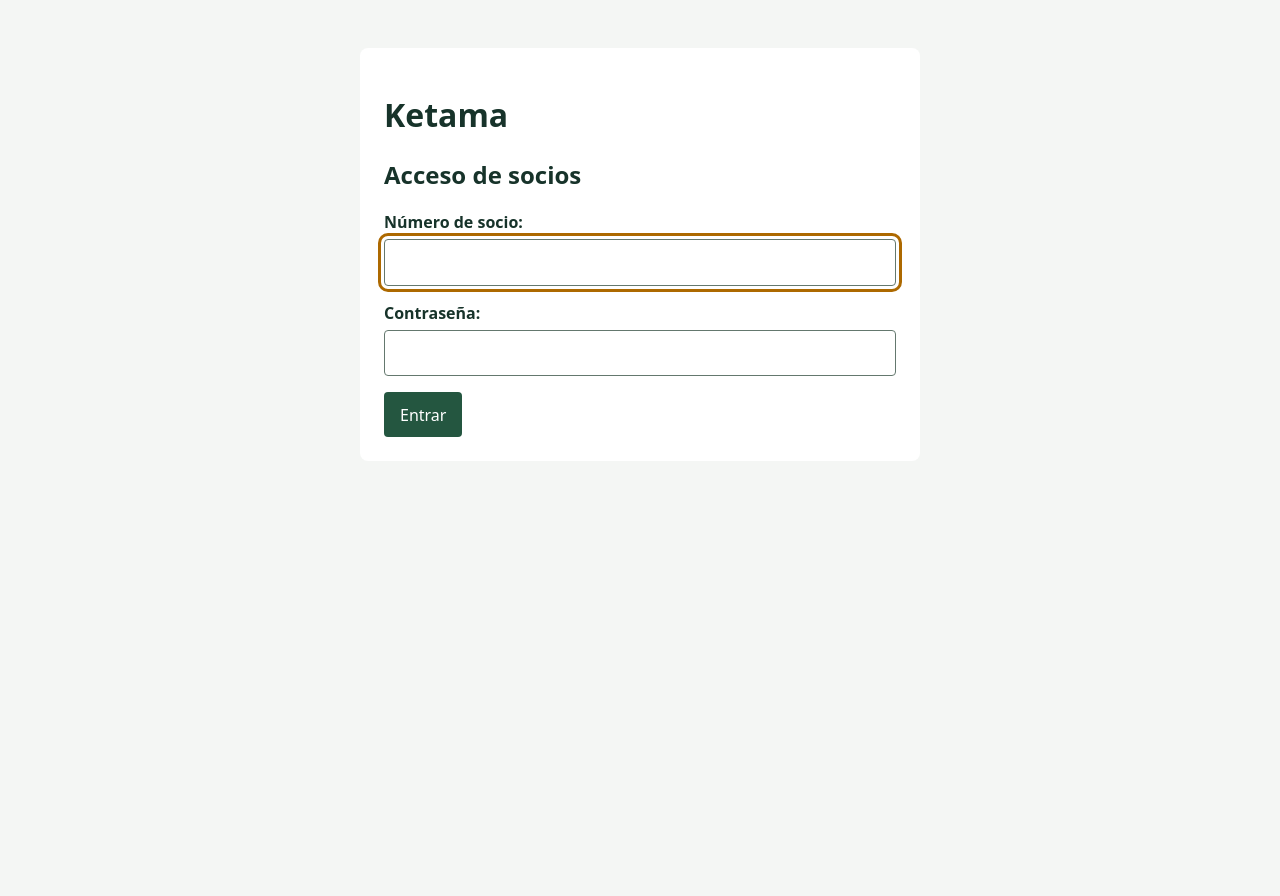
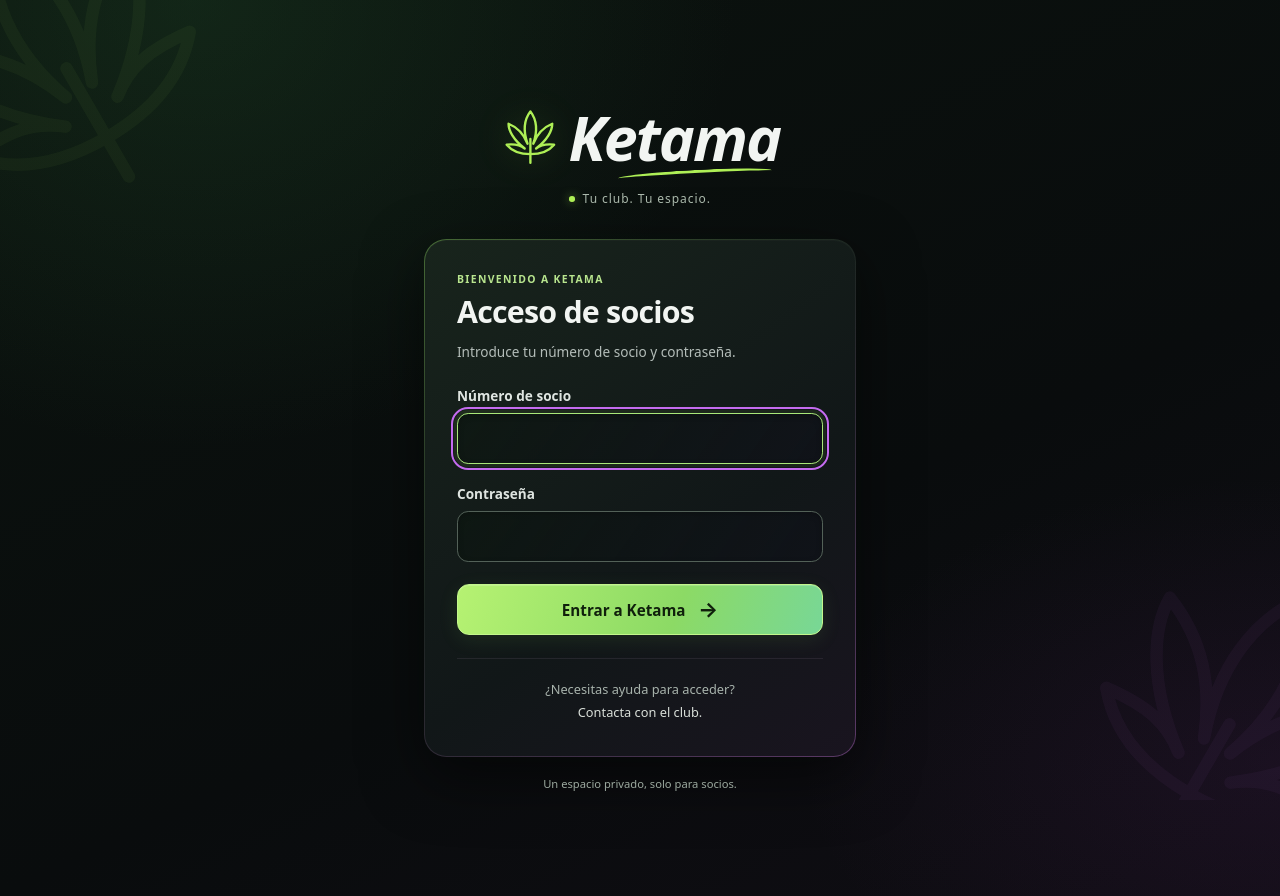
Before and after one commit to Jaume-Palau/Ketama, a Django app: page /acceso/ in a window 1280 px wide. Before the commit the page ends 437 px from the top, so only its background shows below. Run offline with Django 5.2, Linux system fonts and the light colour scheme; parts of the project's set-up code (start-up, migrations or seed data) failed here and were passed over.

Commit message:
style: redisenar login de socios con estetica dark neon

```diff
--- /dev/null
+++ b/static/css/login.css
@@ -0,0 +1,69 @@
+/* Estilos exclusivos del login; catálogo, ficha y demás pantallas no los cargan. */
+:root { color-scheme: dark; background: #080c0a; }
+.login-page {
+    --login-verde: #aeef56;
+    --login-lila: #c46bef;
+    position: relative;
+    isolation: isolate;
+    display: grid;
+    place-items: center;
+    min-height: 100vh;
+    min-height: 100svh;
+    margin: 0;
+    padding: 2rem 1.1rem;
+    color: #f2f5f2;
+    background: radial-gradient(ellipse at 15% 0, #2556304a, transparent 34rem),
+                radial-gradient(ellipse at 100% 85%, #5825692a, transparent 30rem),
+                linear-gradient(155deg, #0b130e, #090c0d 60%, #100d14);
+    font-family: system-ui, -apple-system, BlinkMacSystemFont, "Segoe UI", sans-serif;
+    -webkit-font-smoothing: antialiased;
+}
+.login-page *, .login-page *::before, .login-page *::after { box-sizing: border-box; }
+.login-page .catalogo-iconos { position: absolute; width: 0; height: 0; overflow: hidden; }
+.login-ambiente { position: fixed; inset: 0; z-index: -1; overflow: hidden; pointer-events: none; }
+.login-hoja { position: absolute; width: 20rem; height: 20rem; fill: none; opacity: .045; }
+.login-hoja-verde { top: -6rem; left: -6rem; color: var(--login-verde); transform: rotate(-30deg); }
+.login-hoja-lila { bottom: -5rem; right: -7rem; color: var(--login-lila); transform: rotate(30deg); }
+.login-page .login-main { position: relative; width: 100%; max-width: 27rem; margin: 0 auto; padding: 0; background: transparent; border-radius: 0; }
+.login-identidad { display: flex; flex-direction: column; align-items: center; margin-bottom: 1.7rem; }
+.login-marca { position: relative; display: flex; align-items: center; gap: .5rem; font-size: clamp(2.8rem, 12vw, 3.8rem); font-weight: 850; font-style: italic; line-height: 1.15; letter-spacing: -.12rem; }
+.login-marca svg { width: 3.8rem; height: 4rem; color: var(--login-verde); filter: drop-shadow(0 0 17px #9fee4b30); }
+.login-marca::after { content: ""; position: absolute; left: 42%; right: 3%; bottom: -.35rem; height: .55rem; border-top: 3px solid var(--login-verde); border-radius: 50%; transform: rotate(-3deg); box-shadow: 0 -3px 12px -7px var(--login-verde); }
+.login-privado { display: flex; align-items: center; gap: .5rem; margin: 1.1rem 0 0; color: #abb9ac; font-size: .75rem; letter-spacing: .08em; }
+.login-privado > span { width: .35rem; height: .35rem; border-radius: 50%; background: var(--login-verde); box-shadow: 0 0 10px #aeef5680; }
+.login-panel { padding: 1.5rem 1.25rem; border: 1px solid transparent; border-radius: 1.4rem; background: linear-gradient(145deg, #18241c, #111718 60%, #19141f) padding-box, linear-gradient(140deg, #7fbd5b80, #52685945 42%, #aa65bd80) border-box; box-shadow: 0 20px 60px #0008, 0 0 40px #92e65706, inset 0 1px 0 #ffffff05; }
+.login-panel-cabecera { margin-bottom: 1.5rem; }
+.login-panel-cabecera .login-etiqueta { margin: 0 0 .5rem; color: #b8e58e; font-size: .65rem; font-weight: 650; text-transform: uppercase; letter-spacing: .13em; }
+.login-panel-cabecera h1 { margin: 0; font-size: clamp(1.55rem, 6vw, 1.9rem); line-height: 1.2; letter-spacing: -.05rem; }
+.login-panel-cabecera > p:last-child { margin: .6rem 0 0; color: #b4bdb9; font-size: .85rem; line-height: 1.6; }
+.login-formulario { display: grid; gap: 1.2rem; }
+.login-campo label { display: block; margin-bottom: .5rem; color: #dfe5e1; font-size: .85rem; font-weight: 600; }
+.login-campo input { display: block; width: 100%; min-height: 3.2rem; padding: .8rem .9rem; border: 1px solid #536158; border-radius: .7rem; color: #f1f6f2; background: linear-gradient(125deg, #0c1610b0, #101319); box-shadow: inset 0 2px 6px #0003; font: inherit; font-size: 1rem; caret-color: var(--login-verde); transition: border-color .16s, box-shadow .16s; }
+.login-campo input:hover { border-color: #7b997a; }
+.login-campo input:focus { border-color: #a9e879; box-shadow: 0 0 0 3px #aeef5610, inset 0 2px 6px #0003; }
+.login-campo input[aria-invalid="true"] { border-color: #d78da6; }
+.login-campo input:-webkit-autofill { -webkit-text-fill-color: #f1f6f2; caret-color: var(--login-verde); box-shadow: inset 0 0 0 100px #101b14; }
+.login-page :focus-visible { outline: 2px solid var(--login-lila); outline-offset: 4px; }
+.login-page .login-entrar { display: flex; align-items: center; justify-content: center; gap: .8rem; width: 100%; min-height: 3.2rem; margin-top: .2rem; padding: .8rem 1rem; border: 1px solid #c3f68c; border-radius: .75rem; color: #10200c; background: linear-gradient(110deg, #b6f272, #8cda65 60%, #78d796); box-shadow: 0 5px 20px #8ae15c18, inset 0 1px 0 #ffffff30; font: inherit; font-size: .95rem; font-weight: 750; cursor: pointer; transition: box-shadow .16s, background .16s, transform .16s; }
+.login-entrar span { font-size: 1.3rem; line-height: 1; }
+.login-page .login-entrar:hover { background: linear-gradient(110deg, #c6fc8d, #9be477 60%, #8ce3a6); box-shadow: 0 5px 25px #8ae15c2b, inset 0 1px 0 #ffffff30; }
+.login-page .login-entrar:active { transform: translateY(1px); }
+.login-alerta { padding: .85rem .9rem; border: 1px solid #ad69827a; border-radius: .7rem; color: #f3cfda; background: linear-gradient(120deg, #48263366, #251c2a80); }
+.login-alerta > p { margin: 0 0 .35rem; font-size: .85rem; font-weight: 650; }
+.login-page .errorlist { margin: 0; padding: 0; list-style: none; color: #f4c0d3; font-size: .8rem; line-height: 1.6; overflow-wrap: anywhere; }
+.login-error-campo { margin-top: .4rem; }
+.login-ayuda-campo { color: #b4bdb9; margin: .4rem 0 0; font-size: .8rem; }
+.login-ayuda { margin: 1.4rem 0 0; padding-top: 1.2rem; border-top: 1px solid #9a80a123; color: #a8b3ac; font-size: .8rem; line-height: 1.8; text-align: center; }
+.login-ayuda > span { color: #d9dfd9; }
+.login-pie { margin: 1.2rem 0 0; text-align: center; color: #9ca99f; font-size: .7rem; line-height: 1.5; }
+.login-saltar { position: fixed; z-index: 5; top: .6rem; left: .6rem; padding: .7rem 1rem; border-radius: .5rem; background: var(--login-verde); color: #10200c; transform: translateY(-200%); }
+.login-saltar:focus { transform: translateY(0); }
+@media (min-width: 480px) {
+    .login-page { padding: 3rem 1.5rem; }
+    .login-panel { padding: 2rem; }
+    .login-identidad { margin-bottom: 2rem; }
+}
+@media (prefers-reduced-motion: reduce) {
+    .login-page input, .login-page .login-entrar { transition: none; }
+    .login-page .login-entrar:active { transform: none; }
+}
--- a/templates/socios/login.html
+++ b/templates/socios/login.html
@@ -1,11 +1,51 @@
 {% extends "base.html" %}
+{% load static %}
 {% block title %}Acceso de socios · Ketama{% endblock %}
+{% block extra_head %}<link rel="stylesheet" href="{% static 'css/login.css' %}">{% endblock %}
+{% block body_class %}login-page{% endblock %}
+{% block main_class %}login-main{% endblock %}
+{% block before_main %}
+{% include "geneticas/_iconos.html" %}
+<a class="login-saltar" href="#contenido">Saltar al formulario</a>
+<div class="login-ambiente" aria-hidden="true">
+    <svg class="login-hoja login-hoja-verde" focusable="false"><use href="#ketama-hoja"/></svg>
+    <svg class="login-hoja login-hoja-lila" focusable="false"><use href="#ketama-hoja"/></svg>
+</div>
+{% endblock %}
 {% block content %}
-<h1>Ketama</h1>
-<h2>Acceso de socios</h2>
-<form method="post">
-    {% csrf_token %}
-    {{ form.as_p }}
-    <button type="submit">Entrar</button>
-</form>
+<header class="login-identidad">
+    <div class="login-marca" aria-label="Ketama">
+        <svg aria-hidden="true" focusable="false"><use href="#ketama-hoja"/></svg>
+        <span>Ketama</span>
+    </div>
+    <p class="login-privado"><span aria-hidden="true"></span>Tu club. Tu espacio.</p>
+</header>
+
+<section class="login-panel" aria-labelledby="login-titulo">
+    <div class="login-panel-cabecera">
+        <p class="login-etiqueta">Bienvenido a Ketama</p>
+        <h1 id="login-titulo">Acceso de socios</h1>
+        <p>Introduce tu número de socio y contraseña.</p>
+    </div>
+    <form class="login-formulario" method="post">
+        {% csrf_token %}
+        {% if form.non_field_errors %}
+        <div class="login-alerta" role="alert">
+            <p>No hemos podido iniciar sesión</p>
+            {{ form.non_field_errors }}
+        </div>
+        {% endif %}
+        {% for campo in form %}
+        <div class="login-campo">
+            <label for="{{ campo.id_for_label }}">{{ campo.label }}</label>
+            {{ campo }}
+            {% if campo.help_text %}<p class="login-ayuda-campo" id="{{ campo.auto_id }}_helptext">{{ campo.help_text }}</p>{% endif %}
+            {% if campo.errors %}<div class="login-error-campo" role="alert">{{ campo.errors }}</div>{% endif %}
+        </div>
+        {% endfor %}
+        <button class="login-entrar" type="submit">Entrar a Ketama<span aria-hidden="true">→</span></button>
+    </form>
+    <p class="login-ayuda">¿Necesitas ayuda para acceder?<br><span>Contacta con el club.</span></p>
+</section>
+<p class="login-pie">Un espacio privado, solo para socios.</p>
 {% endblock %}
```
Also changed, not shown: socios/tests/test_auth.py (+53 -0 lines).
